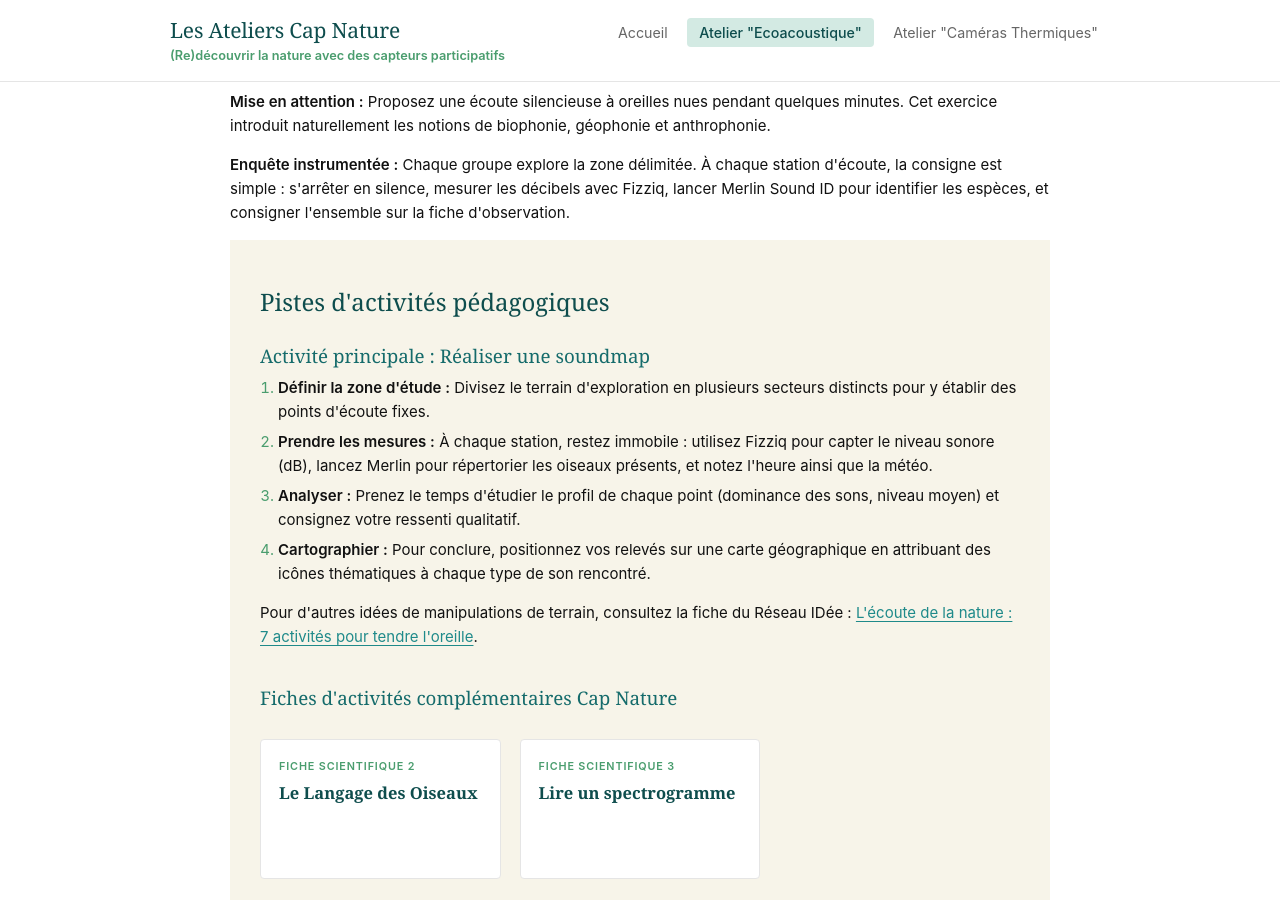
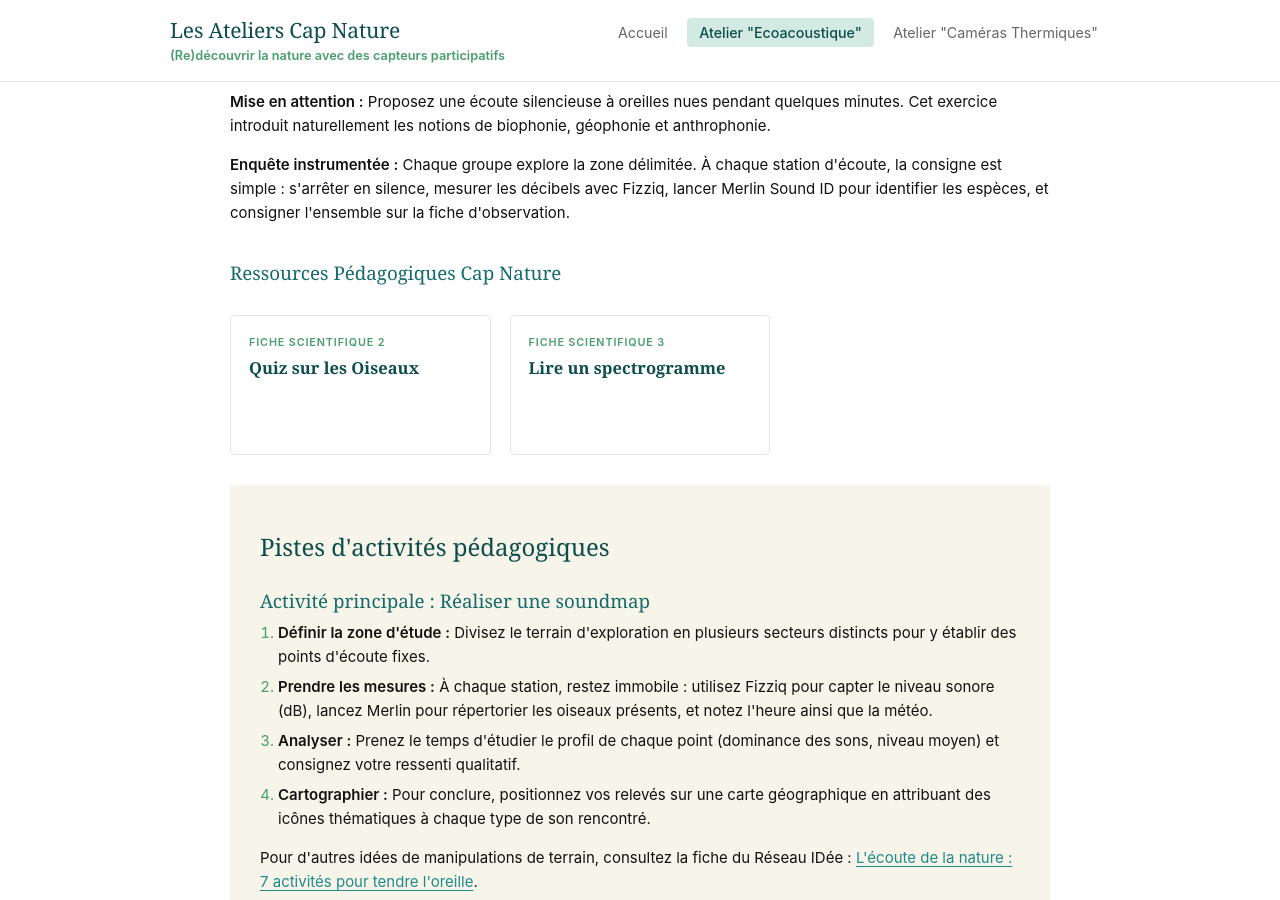
Before and after one commit to marieleapouliquen/wiki-cap-nature, a Jekyll site: the page built from _pages/module-oiseaux/index.md, in a window 1280 px wide and 900 px high, scrolled down 2025 px. Built offline with Jekyll 4.4.1, drawn with Linux system fonts in a browser that asks for light colours; some of the changed text lies outside the part shown.

Commit message:
Update index.md

```diff
--- a/_pages/module-oiseaux/index.md
+++ b/_pages/module-oiseaux/index.md
@@ -83,7 +83,7 @@ photos:
 
           <a class="resource-link" href="https://www.radiofrance.fr/franceculture/podcasts/lsd-la-serie-documentaire/ecologie-la-nature-sur-ecoute-4781708" target="_blank" rel="noopener">
             <span class="resource-link-label">Série Documentaire · France Culture</span>
-            <span class="resource-link-title">LSD — Écologie : la nature sur écoute</span>
+            <span class="resource-link-title">Radio France - Écologie : la nature sur écoute</span>
           </a>
         </div>
 
@@ -112,6 +112,19 @@ photos:
     <h3>2. L'exploration sur le terrain</h3>
     <p><strong>Mise en attention :</strong> Proposez une écoute silencieuse à oreilles nues pendant quelques minutes. Cet exercice introduit naturellement les notions de biophonie, géophonie et anthrophonie.</p>
     <p><strong>Enquête instrumentée :</strong> Chaque groupe explore la zone délimitée. À chaque station d'écoute, la consigne est simple : s'arrêter en silence, mesurer les décibels avec Fizziq, lancer Merlin Sound ID pour identifier les espèces, et consigner l'ensemble sur la fiche d'observation.</p>
+
+    <h3 style="margin-top: 2.5rem;">Ressources Pédagogiques Cap Nature</h3>
+      <div class="resource-links" style="display: grid; grid-template-columns: repeat(auto-fit, minmax(280px, 1fr)); gap: 1rem; margin-top: 1rem;">
+        <a class="resource-link" href="{{ '/module-oiseaux/fiche2-chant/' | relative_url }}">
+          <span class="resource-link-label">Fiche Scientifique 2</span>
+          <span class="resource-link-title">Quiz sur les Oiseaux</span>
+        </a>
+
+        <a class="resource-link" href="{{ '/module-oiseaux/fiche3-sonogramme/' | relative_url }}">
+          <span class="resource-link-label">Fiche Scientifique 3</span>
+          <span class="resource-link-title">Lire un spectrogramme</span>
+        </a>
+      </div>
   </section>
 
   <section class="section-full-bleed" style="background-color: #F7F4E9; border-bottom: 0.2px solid #e2e6d8; padding: 0rem 0; margin: 0; overflow: hidden;">
@@ -130,19 +143,6 @@ photos:
 
         <p>Pour d'autres idées de manipulations de terrain, consultez la fiche du Réseau IDée : <a href="https://www.reseau-idee.be/fr/symbioses/lecoute-de-la-nature-7-activites-pour-tendre-loreille" target="_blank" rel="noopener">L'écoute de la nature : 7 activités pour tendre l'oreille</a>.</p>
 
-        <h3 style="margin-top: 2.5rem;">Fiches d'activités complémentaires Cap Nature</h3>
-        <div class="resource-links" style="display: grid; grid-template-columns: repeat(auto-fit, minmax(280px, 1fr)); gap: 1rem; margin-top: 1rem;">
-          <a class="resource-link" href="{{ '/module-oiseaux/fiche2-chant/' | relative_url }}">
-            <span class="resource-link-label">Fiche Scientifique 2</span>
-            <span class="resource-link-title">Le Langage des Oiseaux</span>
-          </a>
-
-          <a class="resource-link" href="{{ '/module-oiseaux/fiche3-sonogramme/' | relative_url }}">
-            <span class="resource-link-label">Fiche Scientifique 3</span>
-            <span class="resource-link-title">Lire un spectrogramme</span>
-          </a>
-        </div>
-
       </div>
     </div>
   </section>
```
